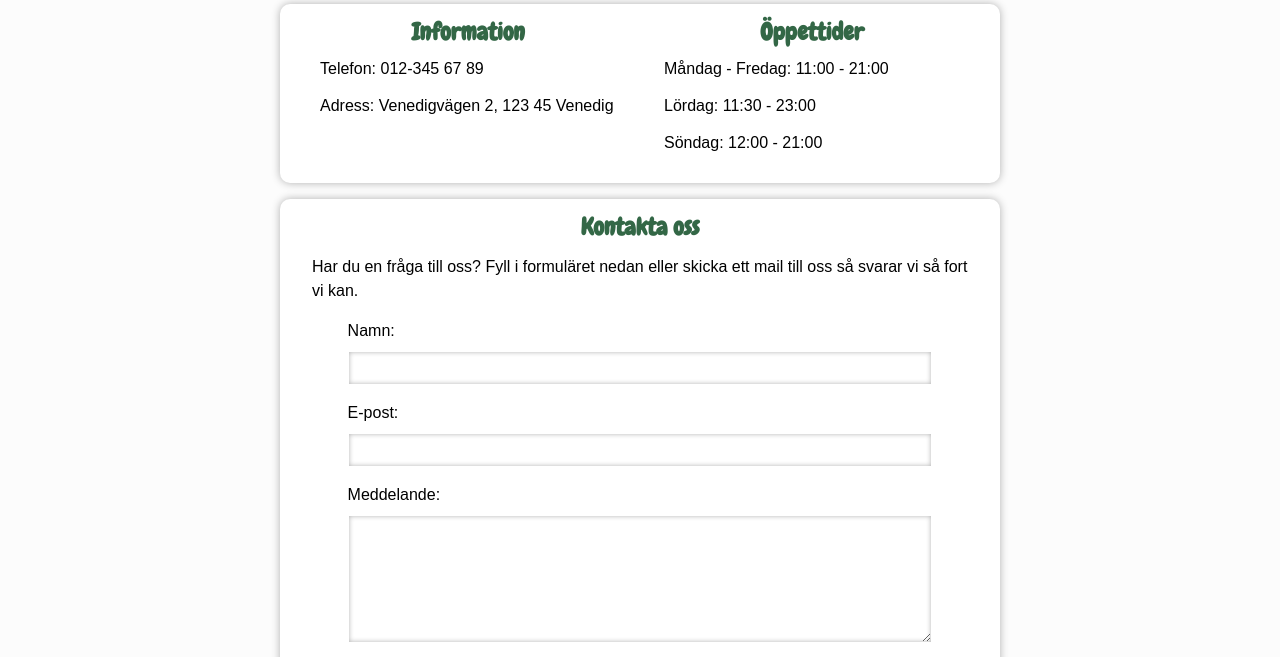
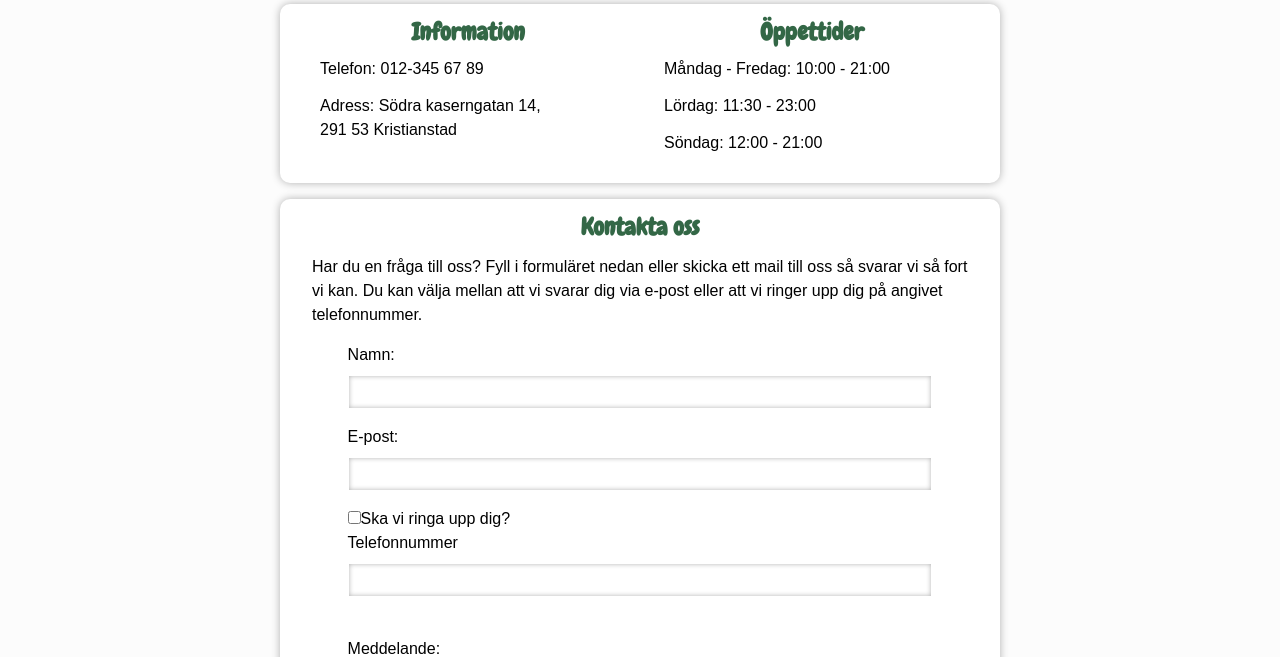
Before and after one commit to rare2400/projekt-pizzeria, a website built with Parcel: page src/contact.html in a window 1280 px wide. Shown: the part 143-800 px from the top of the page. Built offline with nearby package versions, Linux system fonts and the light colour scheme.

Commit message:
lägger till checkbox som visar input för telefonnummer om man checkar i den

```diff
--- a/src/contact.html
+++ b/src/contact.html
@@ -10,6 +10,7 @@
     <link rel="stylesheet" href="./css/main.scss">
     <link rel="icon" href="./images/favicon.ico" type="image/x-icon">
     <script src="js/main.js" defer></script>
+    <script src="js/contact.js" defer></script>
     <title>Kontakt</title>
 </head>
 
@@ -17,7 +18,7 @@
     <header>
         <div class="h-container">
             <a href="index.html"><img src="images/logo.png" alt="Mörk logotyp med vit text för pizzeria venedig"
-                        height="65" class="logo"></a>
+                    height="65" class="logo"></a>
             <nav id="nav-menu">
                 <ul>
                     <li><a href="index.html">Startsida</a></li>
@@ -48,12 +49,12 @@
                 <div id="contact">
                     <h2>Information</h2>
                     <p>Telefon: 012-345 67 89</p>
-                    <p>Adress: Venedigvägen 2, 123 45 Venedig</p>
+                    <p>Adress: Södra kaserngatan 14,<br> 291 53 Kristianstad</p>
                 </div>
 
                 <div id="opening-hours">
                     <h2>Öppettider</h2>
-                    <p>Måndag - Fredag: 11:00 - 21:00</p>
+                    <p>Måndag - Fredag: 10:00 - 21:00</p>
                     <p>Lördag: 11:30 - 23:00</p>
                     <p>Söndag: 12:00 - 21:00</p>
                 </div>
@@ -61,14 +62,26 @@
 
             <div class="form-div">
                 <h3>Kontakta oss</h3>
-                <p>Har du en fråga till oss? Fyll i formuläret nedan eller skicka ett mail till oss så svarar vi så fort
-                    vi
-                    kan.</p>
+                <p class="ingress">Har du en fråga till oss? Fyll i formuläret nedan eller skicka ett mail till oss så svarar vi så fort
+                    vi kan. Du kan välja mellan att vi svarar dig via e-post eller att vi ringer upp dig på angivet
+                    telefonnummer.</p>
+                <p id="error-msg"></p>
                 <form action="post" id="contact-form">
                     <label for="name">Namn:</label>
                     <input type="text" id="name" name="name" class="input-text">
                     <label for="email">E-post:</label>
                     <input type="email" id="email" name="email" class="input-text">
+
+                    <label>
+                        <input type="checkbox" id="number-checkbox">Ska vi ringa upp dig?
+                    </label>
+
+                    <div id="phone-wrapper">
+                        <label for="phoneNr">Telefonnummer</label>
+                        <input type="tel" name="phoneNr" id="phoneNr" class="input-text">
+                    </div>
+
+                    <br>
                     <label for="message">Meddelande:</label>
                     <textarea id="message" name="message"></textarea>
 
```
